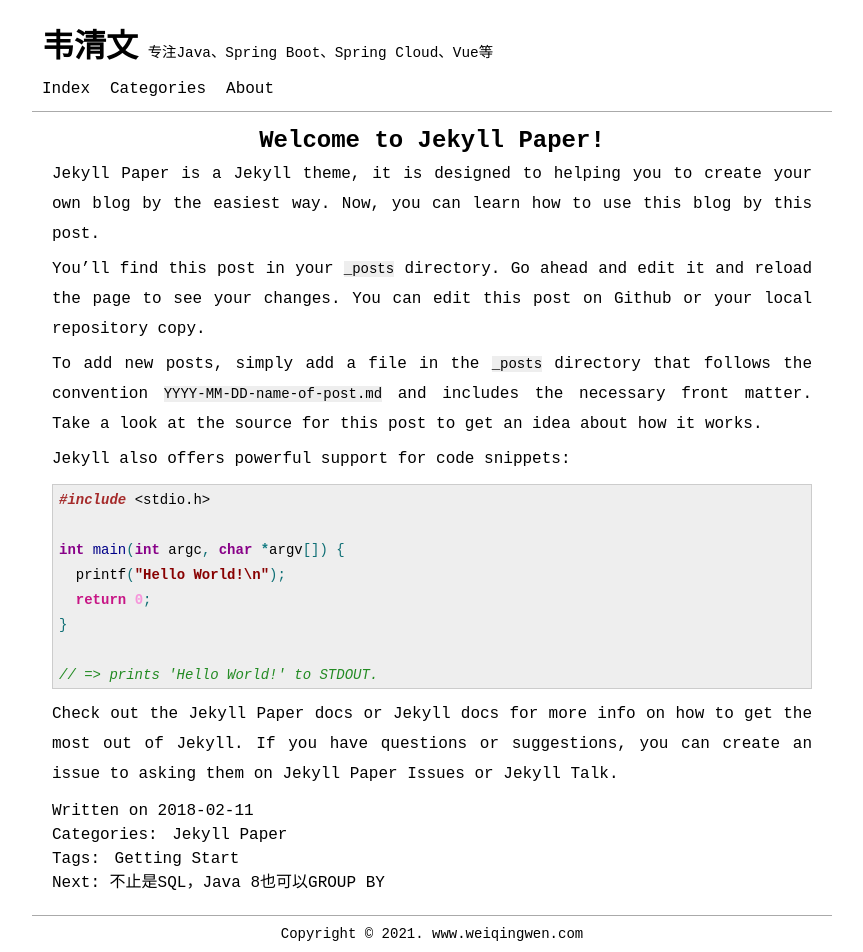
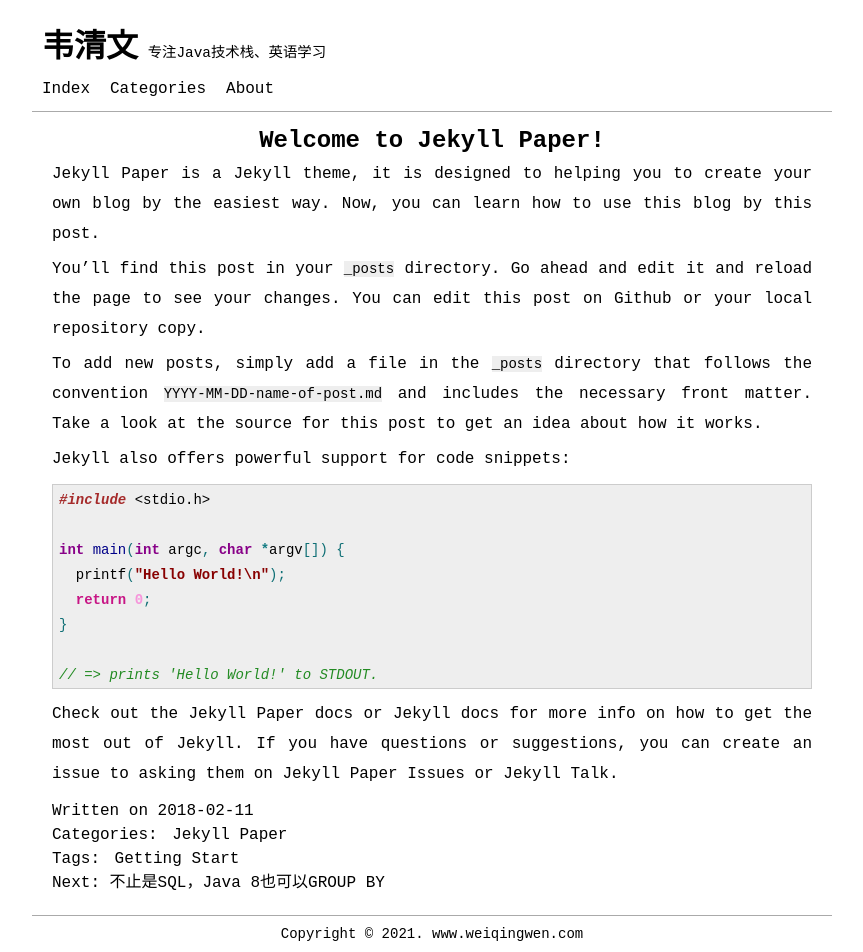
Before and after one commit to weiqingwen/wqw.github.io, a Jekyll site: the page built from _posts/2018-02-11-welcome/2018-02-11-welcome-to-jekyll.markdown, in a window 1280 px wide. Shown: the whole page, without its empty margins (208-1071 px from the left). Built offline with Jekyll 4.4.1, drawn with Linux system fonts in a browser that asks for light colours.

Commit message:
changed articles directory

```diff
--- a/_config.yml
+++ b/_config.yml
@@ -17,7 +17,7 @@ title: 韦清文
 email: weicee@foxmail.com
 name: 韦清文
 description: >- # this means to ignore newlines until "baseurl:"
-  专注Java、Spring Boot、Spring Cloud、Vue等
+  专注Java技术栈、英语学习
 keywords: [Your keywords]
 baseurl: "" # the subpath of your site, e.g. /blog
 url: "" # the base hostname & protocol for your site, e.g. http://example.com
```
Also changed, not shown: _posts/2018-02-11-welcome/2018-02-11-welcome-to-jekyll.markdown (renamed from _posts/2018-02-11-welcome-to-jekyll.markdown), _posts/2021-08-11-how-to-use-group-by-in-java8/2021-08-11-how-to-use-group-by-in-java8.markdown (renamed from _posts/2021-08-11-how-to-use-group-by-in-java8.markdown).
